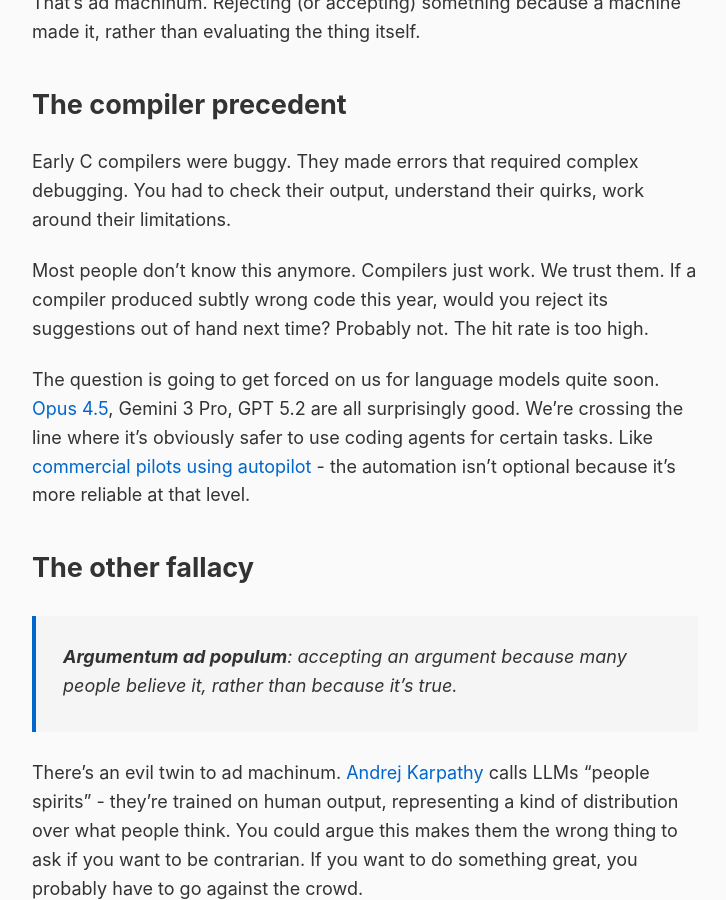
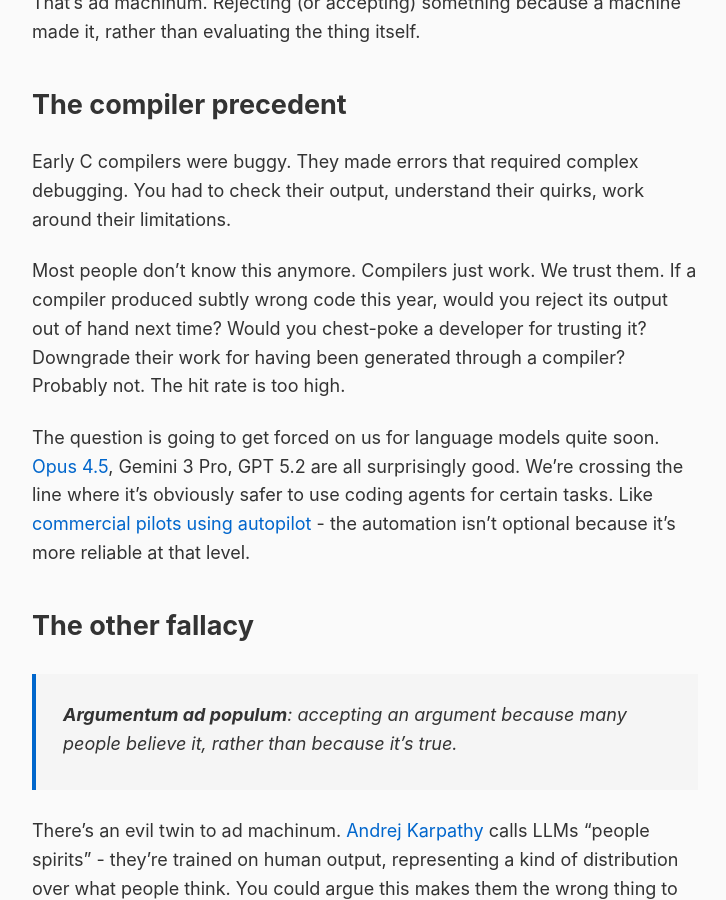
Before and after one commit to rob137/rob137.github.io, a Jekyll site: the page built from _posts/2026-01-07-ad-machinum.md, in a window 1280 px wide and 900 px high, scrolled down 898 px. Shown: the whole window, without its empty margins (275-1001 px from the left). Built offline with Jekyll 4.4.1, drawn with Linux system fonts in a browser that asks for light colours.

Commit message:
Expand compiler precedent questions
🤖 Generated with [Claude Code](https://claude.com/claude-code)

Co-Authored-By: Claude Opus 4.5 <noreply@anthropic.com>

```diff
--- a/_posts/2026-01-07-ad-machinum.md
+++ b/_posts/2026-01-07-ad-machinum.md
@@ -22,7 +22,7 @@ That's ad machinum. Rejecting (or accepting) something because a machine made it
 
 Early C compilers were buggy. They made errors that required complex debugging. You had to check their output, understand their quirks, work around their limitations.
 
-Most people don't know this anymore. Compilers just work. We trust them. If a compiler produced subtly wrong code this year, would you reject its suggestions out of hand next time? Probably not. The hit rate is too high.
+Most people don't know this anymore. Compilers just work. We trust them. If a compiler produced subtly wrong code this year, would you reject its output out of hand next time? Would you chest-poke a developer for trusting it? Downgrade their work for having been generated through a compiler? Probably not. The hit rate is too high.
 
 The question is going to get forced on us for language models quite soon. [Opus 4.5](/2026/01/04/invisible-capability-line/), Gemini 3 Pro, GPT 5.2 are all surprisingly good. We're crossing the line where it's obviously safer to use coding agents for certain tasks. Like [commercial pilots using autopilot](/2026/01/06/the-huddle/#backing-out) - the automation isn't optional because it's more reliable at that level.
 
```
